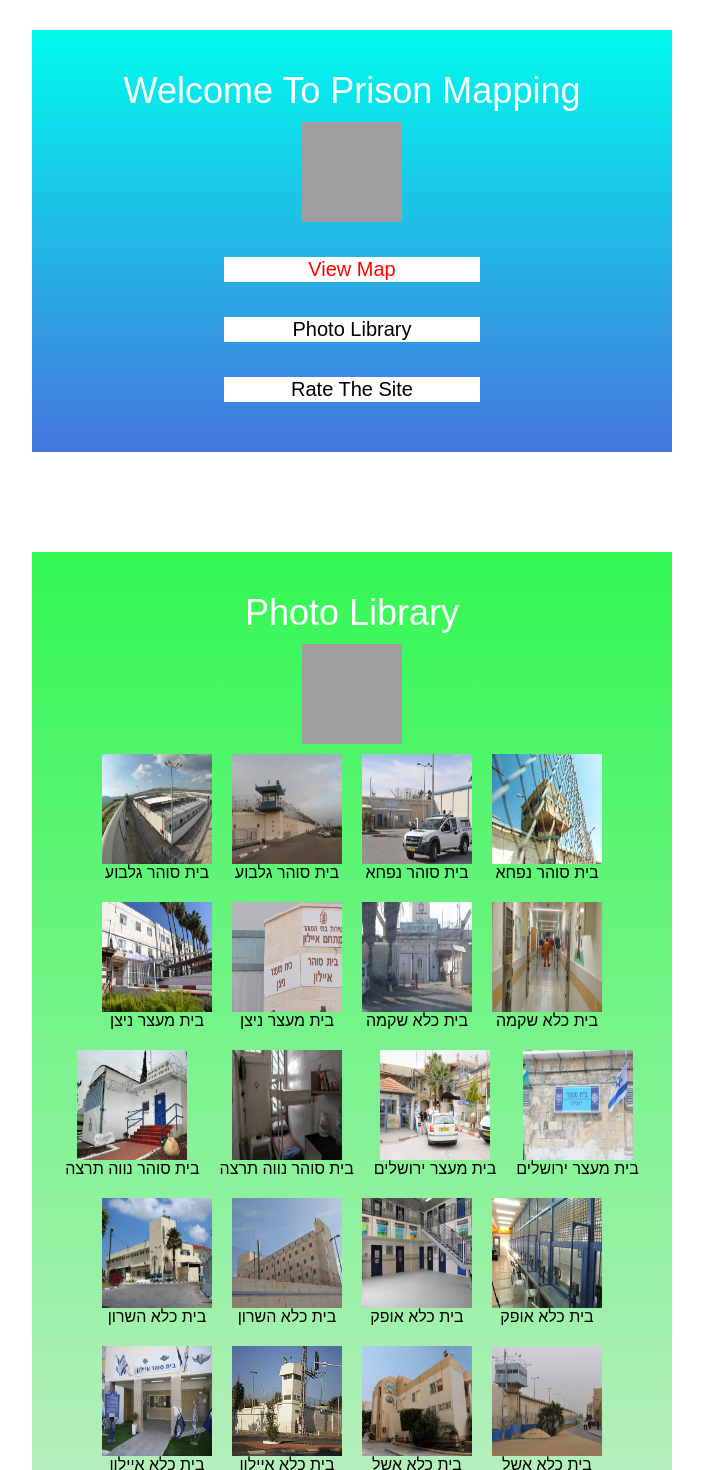
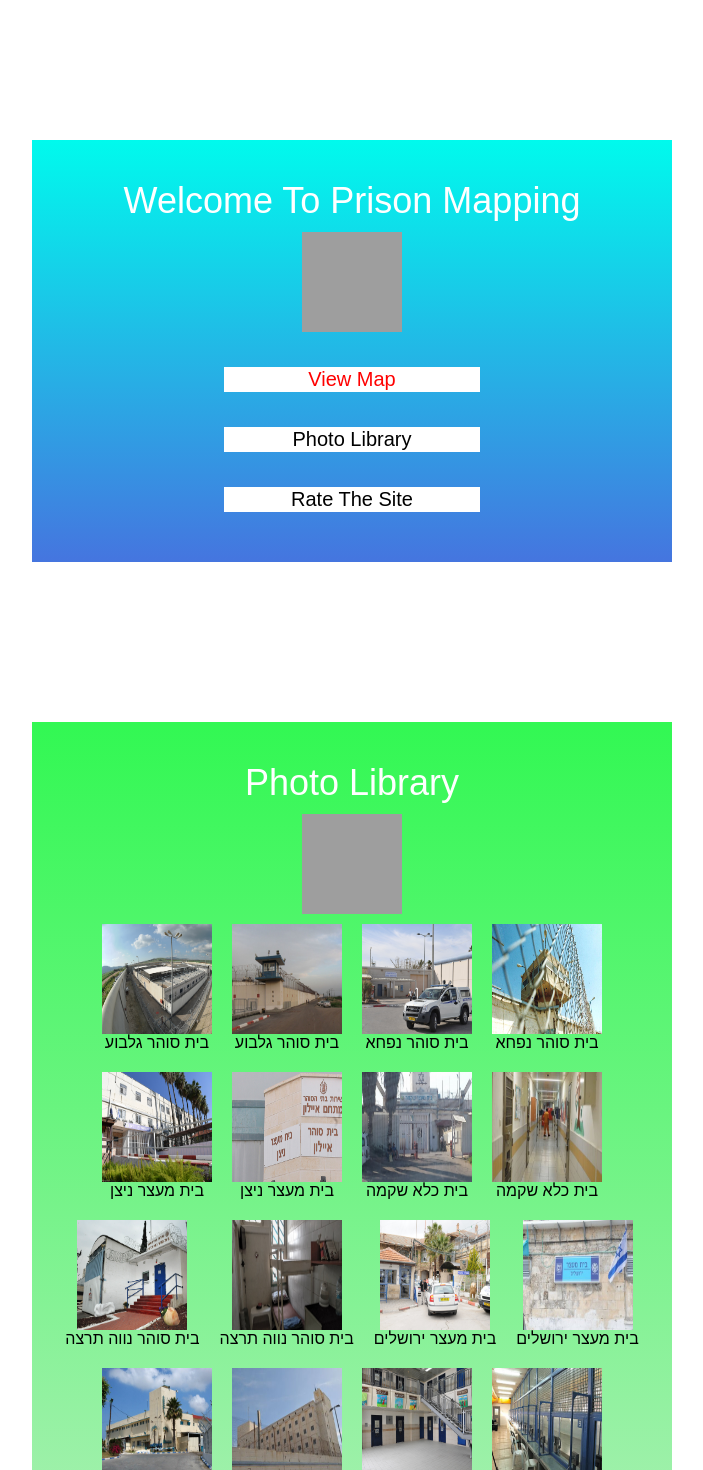
Before and after one commit to motibarshazky1/gisWeb, a React (Create React App) app: page / in a window 1280 px wide. Shown: the top 1470 px of the page, without its empty margins (288-991 px from the left). Built offline with nearby package versions, Linux system fonts and the light colour scheme; grey boxes are pictures that could not be loaded; a web font is replaced by a local one.

Commit message:
design fixes

```diff
--- a/src/MainScreen.css
+++ b/src/MainScreen.css
@@ -1,6 +1,6 @@
 .main-screen {
 	display: flex;
-	margin-top: 30px;
+	margin-top: 140px;
 	background: linear-gradient(rgb(0, 250, 237), rgb(69, 117, 223));
 	width: 50%;
 	justify-content: center;
--- a/src/PhotoLibrary.css
+++ b/src/PhotoLibrary.css
@@ -1,6 +1,6 @@
 .photo-library {
 	display: flex;
-	margin-top: 100px;
+	margin-top: 160px;
 	background: linear-gradient(rgb(50, 248, 83), rgb(232, 235, 229));
 	width: 50%;
 	justify-content: center;
```
